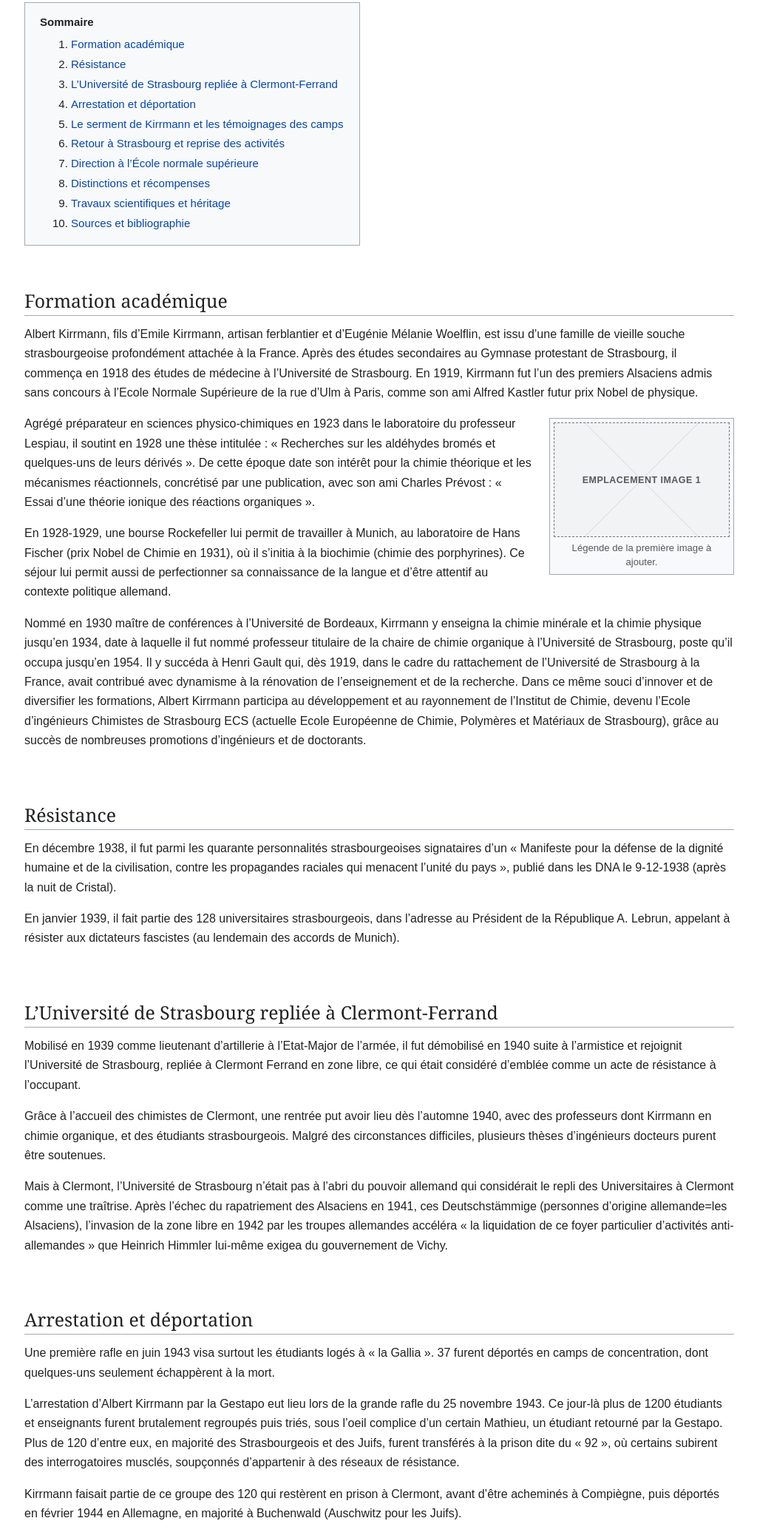
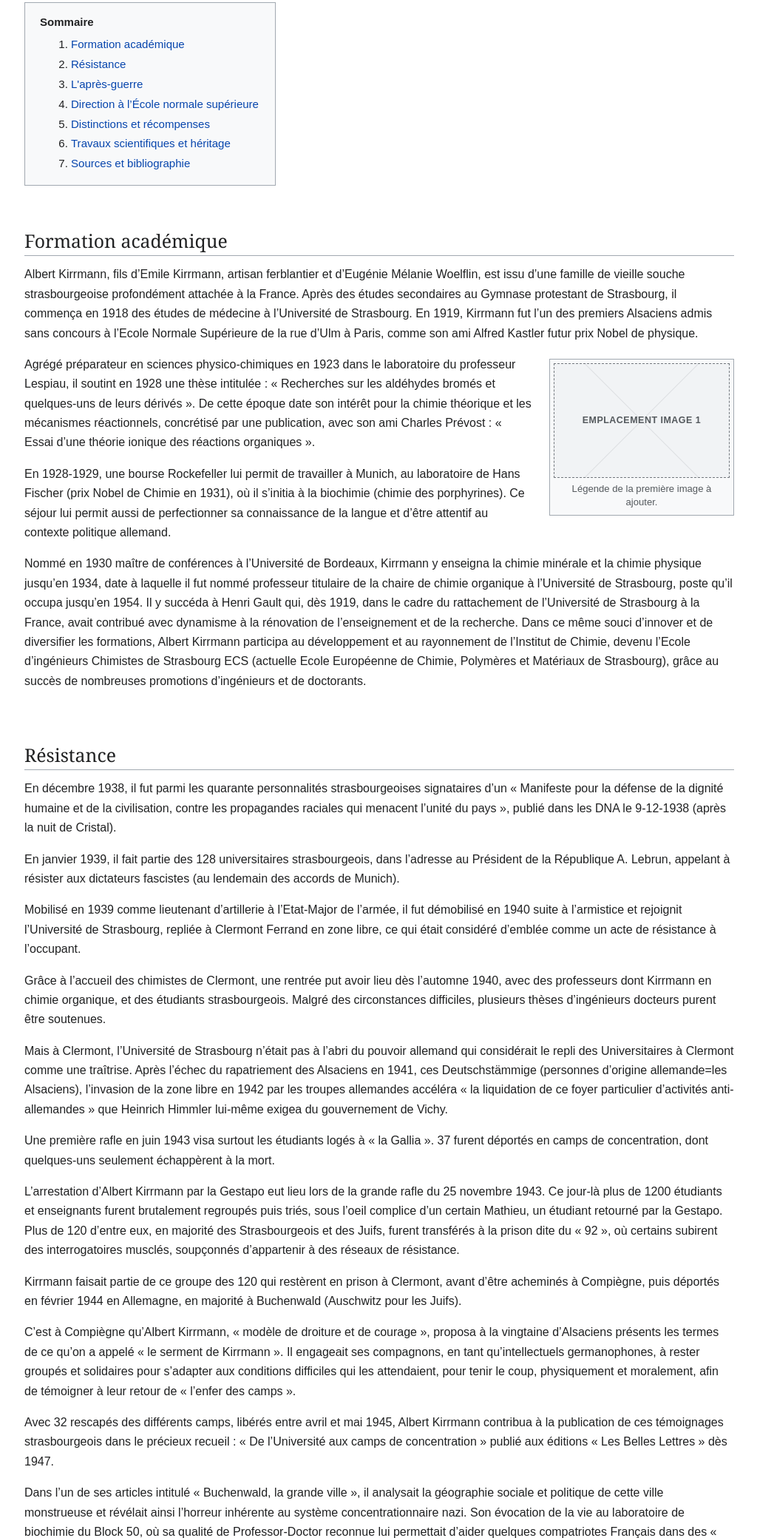
Before and after one commit to Dr-VLZ/Albert_Kirrmann, a plain HTML site: page index.html in a window 1280 px wide. Shown: the part 178-2257 px from the top of the page at 74% size, without its empty margins (127-1151 px from the left). Drawn offline with Linux system fonts and the light colour scheme.

Commit message:
Update index.html

```diff
--- a/index.html
+++ b/index.html
@@ -167,23 +167,8 @@
   </a>
  </li>
  <li>
-  <a href="#l-universit-de-strasbourg-repli-e-clermont-ferrand">
-   L’Université de Strasbourg repliée à Clermont-Ferrand
-  </a>
- </li>
- <li>
-  <a href="#arrestation-et-d-portation">
-   Arrestation et déportation
-  </a>
- </li>
- <li>
-  <a href="#le-serment-de-kirrmann-et-les-t-moignages-des-camps">
-   Le serment de Kirrmann et les témoignages des camps
-  </a>
- </li>
- <li>
-  <a href="#retour-strasbourg-et-reprise-des-activit-s">
-   Retour à Strasbourg et reprise des activités
+  <a href="#après-guerre">
+   L'après-guerre
   </a>
  </li>
  <li>
@@ -248,11 +233,6 @@
   <p>
    En janvier 1939, il fait partie des 128 universitaires strasbourgeois, dans l’adresse au Président de la République A. Lebrun, appelant à résister aux dictateurs fascistes (au lendemain des accords de Munich).
   </p>
- </section>
- <section id="l-universit-de-strasbourg-repli-e-clermont-ferrand">
-  <h2>
-   L’Université de Strasbourg repliée à Clermont-Ferrand
-  </h2>
   <p>
    Mobilisé en 1939 comme lieutenant d’artillerie à l’Etat-Major de l’armée, il fut démobilisé en 1940 suite à l’armistice et rejoignit l’Université de Strasbourg, repliée à Clermont Ferrand en zone libre, ce qui était considéré d’emblée comme un acte de résistance à l’occupant.
   </p>
@@ -262,11 +242,7 @@
   <p>
    Mais à Clermont, l’Université de Strasbourg n’était pas à l’abri du pouvoir allemand qui considérait le repli des Universitaires à Clermont comme une traîtrise. Après l’échec du rapatriement des Alsaciens en 1941, ces Deutschstämmige (personnes d’origine allemande=les Alsaciens), l’invasion de la zone libre en 1942 par les troupes allemandes accéléra « la liquidation de ce foyer particulier d’activités anti-allemandes » que Heinrich Himmler lui-même exigea du gouvernement de Vichy.
   </p>
- </section>
- <section id="arrestation-et-d-portation">
-  <h2>
-   Arrestation et déportation
-  </h2>
+
   <p>
    Une première rafle en juin 1943 visa surtout les étudiants logés à « la Gallia ». 37 furent déportés en camps de concentration, dont quelques-uns seulement échappèrent à la mort.
   </p>
@@ -276,11 +252,6 @@
   <p>
    Kirrmann faisait partie de ce groupe des 120 qui restèrent en prison à Clermont, avant d’être acheminés à Compiègne, puis déportés en février 1944 en Allemagne, en majorité à Buchenwald (Auschwitz pour les Juifs).
   </p>
- </section>
- <section id="le-serment-de-kirrmann-et-les-t-moignages-des-camps">
-  <h2>
-   Le serment de Kirrmann et les témoignages des camps
-  </h2>
   <p>
    C’est à Compiègne qu’Albert Kirrmann, « modèle de droiture et de courage », proposa à la vingtaine d’Alsaciens présents les termes de ce qu’on a appelé « le serment de Kirrmann ». Il engageait ses compagnons, en tant qu’intellectuels germanophones, à rester groupés et solidaires pour s’adapter aux conditions difficiles qui les attendaient, pour tenir le coup, physiquement et moralement, afin de témoigner à leur retour de « l’enfer des camps ».
   </p>
@@ -290,10 +261,9 @@
   <p>
    Dans l’un de ses articles intitulé « Buchenwald, la grande ville », il analysait la géographie sociale et politique de cette ville monstrueuse et révélait ainsi l’horreur inhérente au système concentrationnaire nazi. Son évocation de la vie au laboratoire de biochimie du Block 50, où sa qualité de Professor-Doctor reconnue lui permettait d’aider quelques compatriotes Français dans des « emplois protégés », illustre son approche critique des lois qui régissaient un univers hiérarchisé et mortifère caractérisé par les inégalités de chance de survie.
   </p>
- </section>
- <section id="retour-strasbourg-et-reprise-des-activit-s">
+ <section id="après-guerre">
   <h2>
-   Retour à Strasbourg et reprise des activités
+   L'après-guerre
   </h2>
   <p>
    Après sa libération et son retour à Strasbourg, Albert Kirrmann reprit sa place, son enseignement et sa recherche, au sein de l’Université. Avec deux autres professeurs, il reprit possession des locaux de la rue Goethe, transformés et pillés pendant la guerre par les occupants nazis. Ils furent partiellement dotés avec du matériel scientifique récupéré en Allemagne par la mission du Général Koenig, secondé par Hubert Forestier, pour parer aux difficultés de fonctionnement.
```
